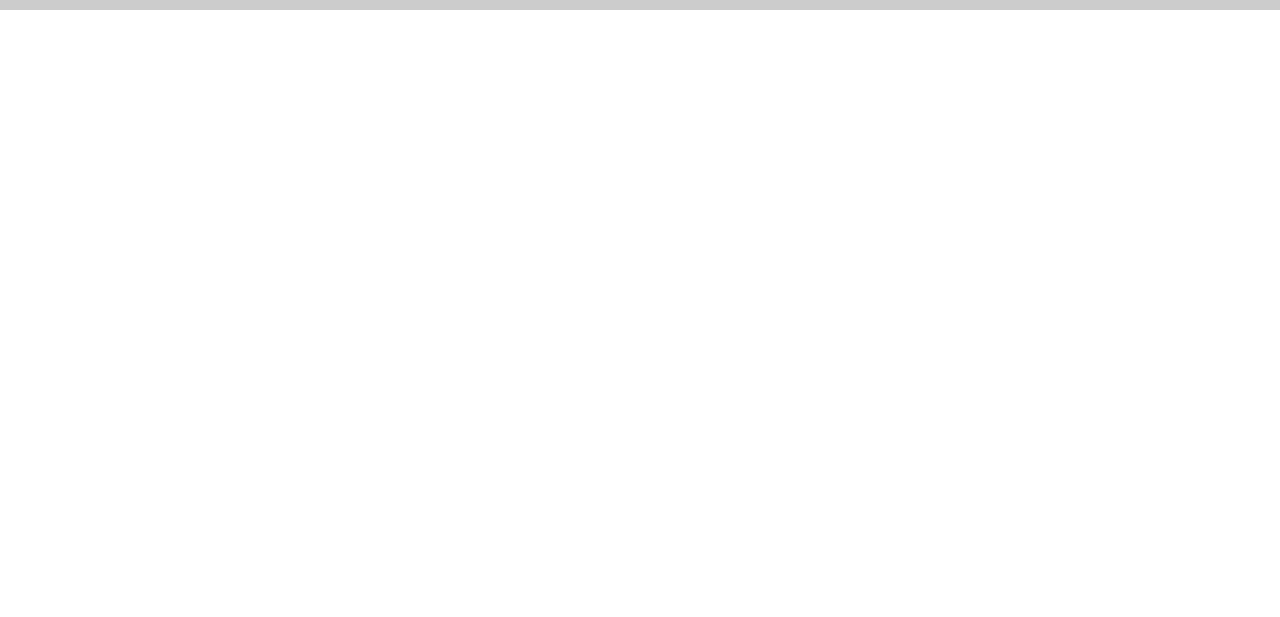
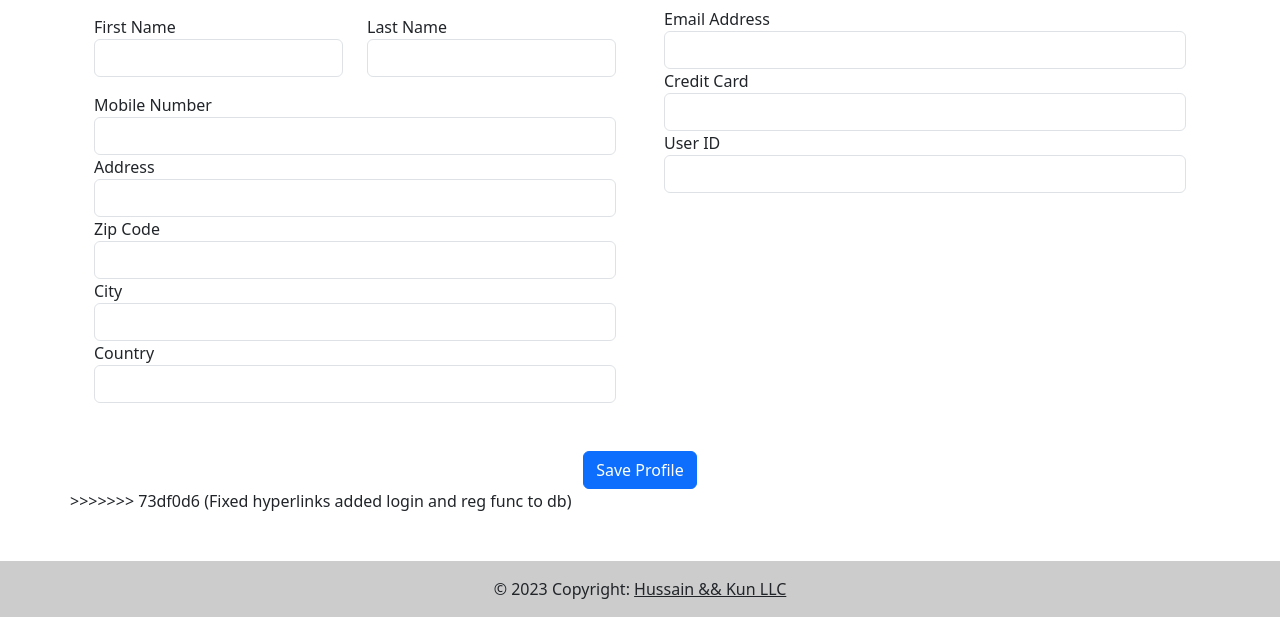
Before and after one commit to hussainkghani/javascript-team-project, a website: page public/account-details.html in a window 1280 px wide. Shown: the part 803-1420 px from the top of the page. Before the commit the page ends 813 px from the top, so only its background shows below. Drawn offline with nearby package versions, Linux system fonts and the light colour scheme.

```diff
--- a/package.json
+++ b/package.json
@@ -19,6 +19,7 @@
   "homepage": "https://github.com/hussainkghani/javascript-team-project#readme",
   "dependencies": {
     "body-parser": "^1.20.1",
+    "ejs": "^3.1.8",
     "express": "^4.18.2",
     "mongoose": "^6.9.1",
     "nodemon": "^2.0.20"
--- a/public/account-details.html
+++ b/public/account-details.html
@@ -70,6 +70,7 @@
 
   <div class="container rounded bg-white mt-5 mb-5">
     <div class="row">
+<<<<<<< HEAD
         <div class="d-flex justify-content-between align-items-center mb-3">
             <h4 class="text-right">Account Details</h4>
         </div>
@@ -99,6 +100,70 @@
           </form>
         </div>
         <div class="mt-5 text-center"><button class="btn btn-primary profile-button" type="button">Save Profile</button></div>
+=======
+      <div class="d-flex justify-content-between align-items-center mb-3">
+        <h4 class="text-right">Account Details</h4>
+      </div>
+      <form action="/account-details" method="GET">
+        <div class="row">
+          <div class="col-md-6 border-right">
+            <div class="container-fluid">
+              <div class="row mt-2">
+                <div class="col-md-6">
+                  <label class="labels">First Name</label>
+                  <input type="text" class="form-control" name="first_name" value="">
+                </div>
+                <div class="col-md-6">
+                  <label class="labels">Last Name</label>
+                  <input type="text" class="form-control" value="">
+                </div>
+              </div>
+              <div class="row mt-3">
+                <div class="col-md-12">
+                  <label class="labels">Mobile Number</label>
+                  <input type="text" class="form-control" value="">
+                </div>
+                <div class="col-md-12">
+                  <label class="labels">Address</label>
+                  <input type="text" class="form-control" value="">
+                </div>
+                <div class="col-md-12">
+                  <label class="labels">Zip Code</label>
+                  <input type="text" class="form-control" value="">
+                </div>
+                <div class="col-md-12">
+                  <label class="labels">City</label>
+                  <input type="text" class="form-control" value="">
+                </div>
+                <div class="col-md-12">
+                  <label class="labels">Country</label>
+                  <input type="text" class="form-control" value="">
+                </div>
+              </div>
+            </div>
+          </div>
+          <div class="col-md-6 border-left">
+            <div class="container-fluid">
+              <div class="col-md-12">
+                <label class="labels">Email Address</label>
+                <input type="email" class="form-control" name="email" value="">
+              </div>
+              <div class="col-md-12">
+                <label class="labels">Credit Card</label>
+                <input type="text" class="form-control" value="">
+              </div>
+              <div class="col-md-12">
+                <label class="labels">User ID</label>
+                <input type="text" class="form-control" name="_id" value="">
+              </div>
+            </div>
+          </div>
+        </div>
+        <div class="mt-5 text-center">
+          <button class="btn btn-primary profile-button" type="submit">Save Profile</button>
+        </div>
+      </form>
+>>>>>>> 73df0d6 (Fixed hyperlinks added login and reg func to db)
     </div>
 </div>
 </div>
```
Also changed, not shown: public/log-in.html (+16 -4 lines), public/membership.html (+1 -1 lines), public/product.html (+1 -1 lines), public/sign-up.html (+12 -12 lines), server.js (+42 -4 lines), README.md, 1 other file.
